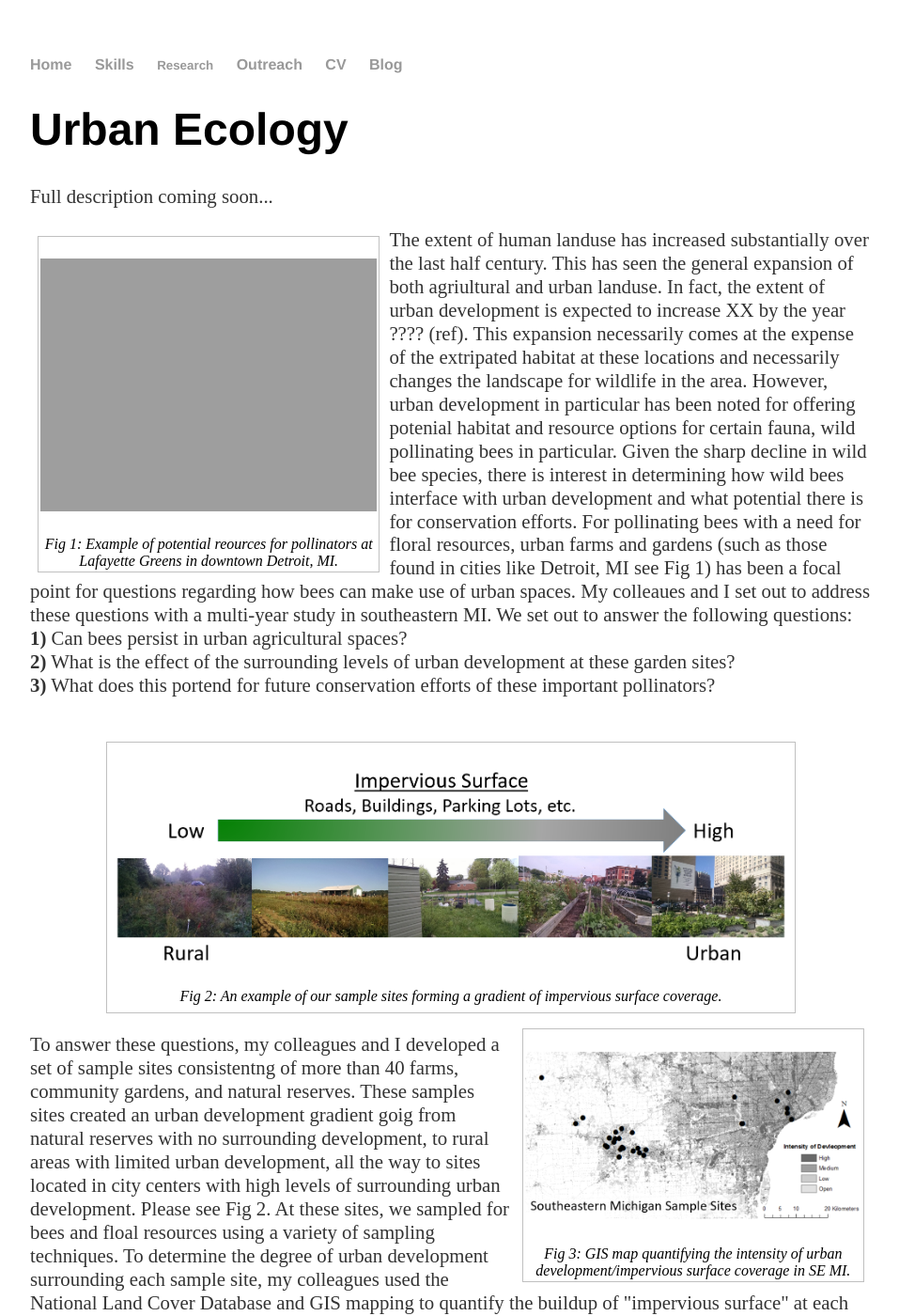
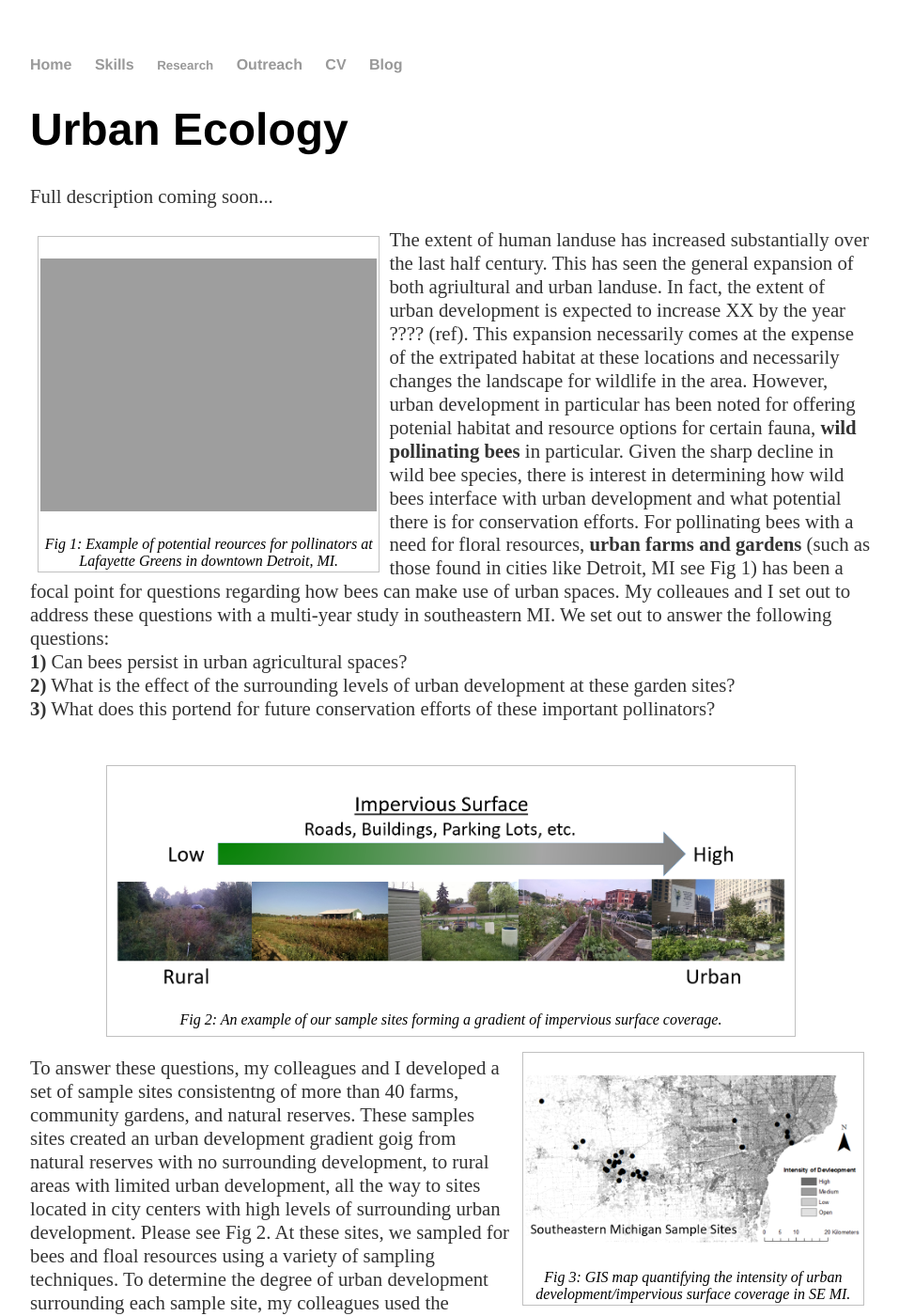
Before and after one commit to prglaum/prglaum.github.io, a Jekyll site: the page built from research/urbaneco/index.html, in a window 1280 px wide and 1400 px high. Shown: the whole window at 94% size, without its empty margins (160-1117 px from the left). Built offline with Jekyll 4.4.1, drawn with Linux system fonts in a browser that asks for light colours; some of the changed text lies outside the part shown.

Commit message:
Update index.html

```diff
--- a/research/urbaneco/index.html
+++ b/research/urbaneco/index.html
@@ -14,9 +14,9 @@
 <p>The extent of human landuse has increased substantially over the last half century. This has seen the general expansion of both agriultural and urban landuse.
 	In fact, the extent of urban development is expected to increase XX by the year ???? (ref). This expansion necessarily comes at the expense of the extripated
 	habitat at these locations and necessarily changes the landscape for wildlife in the area. However, urban development in particular has been noted for offering
-	potenial habitat and resource options for certain fauna, wild pollinating bees in particular. Given the sharp decline in wild bee species, there is interest in
+	potenial habitat and resource options for certain fauna, <b>wild pollinating bees</b> in particular. Given the sharp decline in wild bee species, there is interest in
 	determining how wild bees interface with urban development and what potential there is for conservation efforts. For pollinating bees with a need for floral resources,
-	urban farms and gardens (such as those found in cities like Detroit, MI see Fig 1) has been a focal point for questions regarding how bees can make use of urban spaces.
+	<b>urban farms and gardens</b> (such as those found in cities like Detroit, MI see Fig 1) has been a focal point for questions regarding how bees can make use of urban spaces.
 	My colleaues and I set out to address these questions with a multi-year study in southeastern MI. We set out to answer the following questions:
 	<br> <b>1)</b> Can bees persist in urban agricultural spaces?
 	<br> <b>2)</b> What is the effect of the surrounding levels of urban development at these garden sites?
@@ -37,11 +37,24 @@
 	samples sites created an urban development gradient goig from natural reserves with no surrounding development, to rural areas with limited urban development,
 	all the way to sites located in city centers with high levels of surrounding urban development. Please see Fig 2. At these sites, we sampled for bees and floal
 	resources using a variety of sampling techniques. To determine the degree of urban development surrounding each sample site, my colleagues used the National Land
-		Cover Database and GIS mapping to quantify the buildup of "impervious surface" at each location. Impervious surfaces are categorized as hard, inpenetrable surfaces
+	Cover Database and GIS mapping to quantify the buildup of <b>"impervious surface"</b> at each location. Impervious surfaces are categorized as hard, inpenetrable surfaces
 	such as roads, buildings, parking lots, etc (Fig 2). In doing so, we created a quantitative map of urban development in southeastern MI and each sample site location (Fig 3).
 </p>
 <br style="clear:right">
- collected large dataset of bees acoss 3 non-consecutive years.
+
+<figure class="div80">
+	<p><img class=scaled src="{{site.url}}/docs/assets/images/pollScatter.PNG" alt="urbanEffect">
+	<figcaption>Fig 4: Results show that urban development (impervious surface coverage) limited ground nesting female bees, while showing a positive correlation
+		with cavity nesting bees. This caused a more male domninant sex ratio in urban environments.
+	</figcaption>
+</figure>
+
+<p> Overall efforts resulted in over 5000 bees representing over 150 species. This gives us definitive evidence of the ability of urban agriculture to support
+	bee communities. However, our analysis found that bee community composition changed as a function of urban intensity (% impervious surface coverage).
+	In particular it was largely mediated by bees’ nesting behavior. Wild bees species have two major nesting strategies, with some nesting in or on the ground
+	while others nest in small cavities such as twigs, trees, or even small openings in buildings. We can call these ground nesting bees and cavity nesting bees.
+</p>
+
 
 <p> This research is published in <a href="https://royalsocietypublishing.org/doi/full/10.1098/rsbl.2019.0574">Biology Letters (Royal Society)</a>,
 	<a href="https://www.nature.com/articles/s41598-019-39601-8">Scientific Reports (Nature)</a>,
```
Lines whose indentation alone changed are shown as unchanged.
